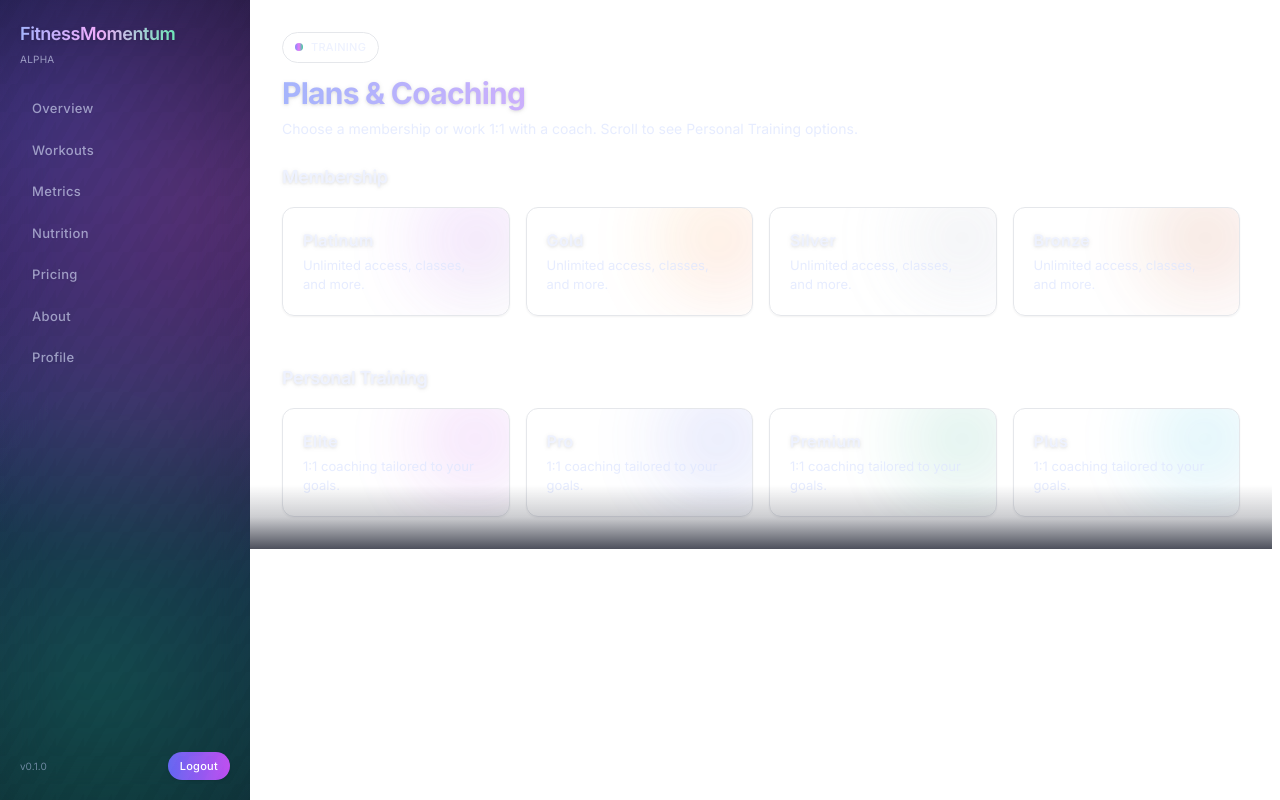
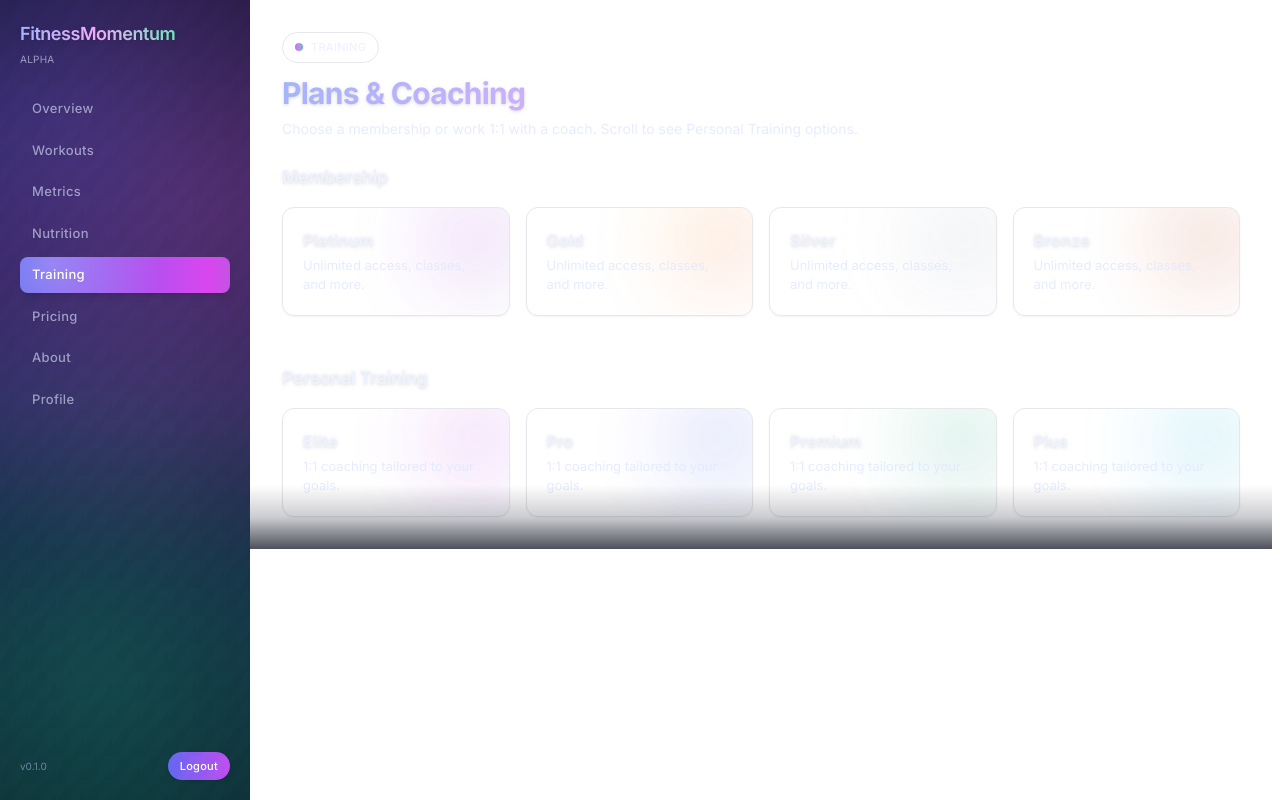
Before and after one commit to Ranjuna120/FitnessMomentum, a Next.js app: page /dashboard/training in a window 1280 px wide. Built offline with nearby package versions, Linux system fonts and the light colour scheme; no server answers.

Commit message:
Update dashboard-nav.tsx

```diff
--- a/src/components/navigation/dashboard-nav.tsx
+++ b/src/components/navigation/dashboard-nav.tsx
@@ -7,6 +7,7 @@ const links = [
   { href: '/dashboard/workouts', label: 'Workouts' },
   { href: '/dashboard/metrics', label: 'Metrics' },
   { href: '/dashboard/nutrition', label: 'Nutrition' },
+  { href: '/dashboard/training', label: 'Training' },
   { href: '/pricing', label: 'Pricing' },
   { href: '/dashboard/about', label: 'About' },
   { href: '/dashboard/profile', label: 'Profile' },
```
